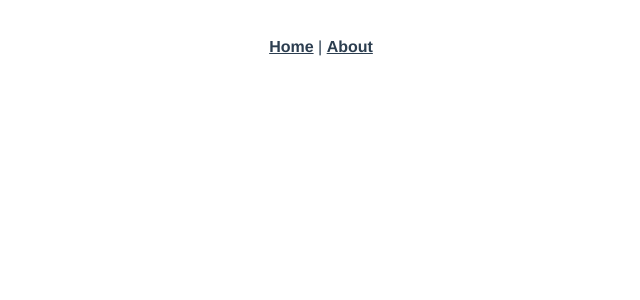
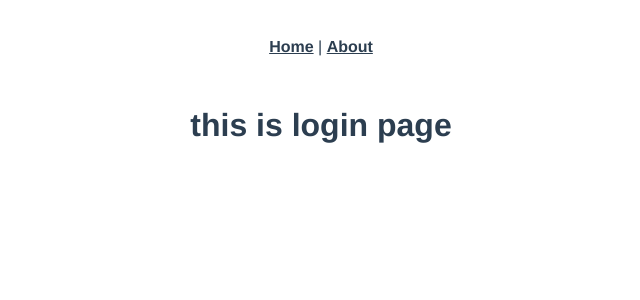
Before and after one commit to Misssusu/blog-client, a Vue app: page /login in a window 1280 px wide. Shown: the top 300 px of the page, without its empty margins (319-959 px from the left). Built offline with nearby package versions, Linux system fonts and the light colour scheme; the HTML template or start-up script is replaced by a standard one.

Commit message:
first commit

```diff
--- a/src/router.js
+++ b/src/router.js
@@ -1,6 +1,7 @@
 import Vue from "vue";
 import Router from "vue-router";
 import Home from "./views/Home.vue";
+import Login from "@/views/Login";
 
 Vue.use(Router);
 
@@ -21,6 +22,10 @@ export default new Router({
       // which is lazy-loaded when the route is visited.
       component: () =>
         import(/* webpackChunkName: "about" */ "./views/About.vue")
+    },
+    {
+      path: "/login",
+      component: Login
     }
   ]
 });
--- /dev/null
+++ b/src/views/Login.vue
@@ -0,0 +1,5 @@
+<template>
+    <div class="login">
+        <h1>this is login page</h1>
+    </div>
+</template>
```
